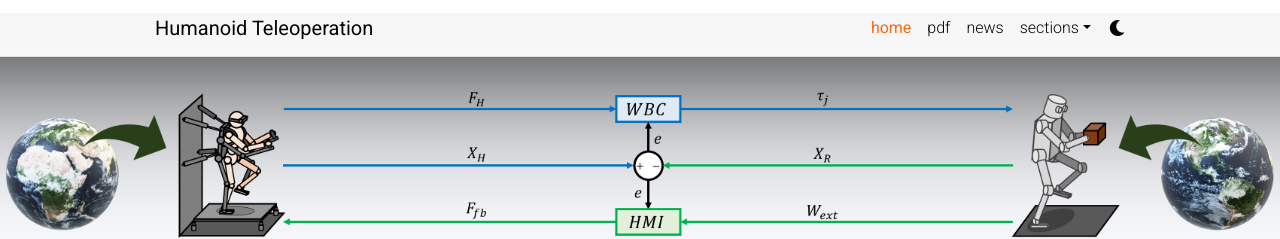
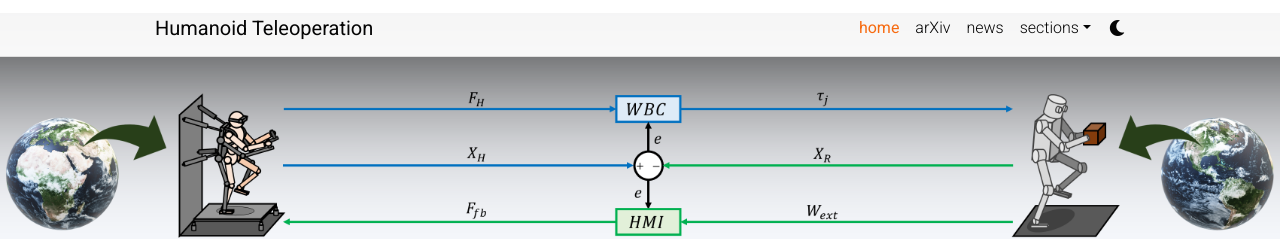
Before and after one commit to Humanoid-Teleoperation/humanoid-teleoperation.github.io, a Jekyll site: the page built from _pages/home.md, in a window 1280 px wide. Shown: the top 239 px of the page. Built offline with Jekyll 4.4.1, drawn with Linux system fonts in a browser that asks for light colours; full-size pictures stand in for the smaller copies a plugin makes; comment, search, counter and statistics services are not loaded; a style sheet for code colours, icons or effects is not loaded.

Commit message:
add the arXiv version of the paper

```diff
--- a/_pages/pdf.md
+++ b/_pages/pdf.md
@@ -1,7 +1,7 @@
 ---
 layout: page
-permalink:
-title: pdf
+permalink: https://arxiv.org/abs/2301.04317
+title: arXiv
 nav: true
 nav_order: 1
 ---
```
